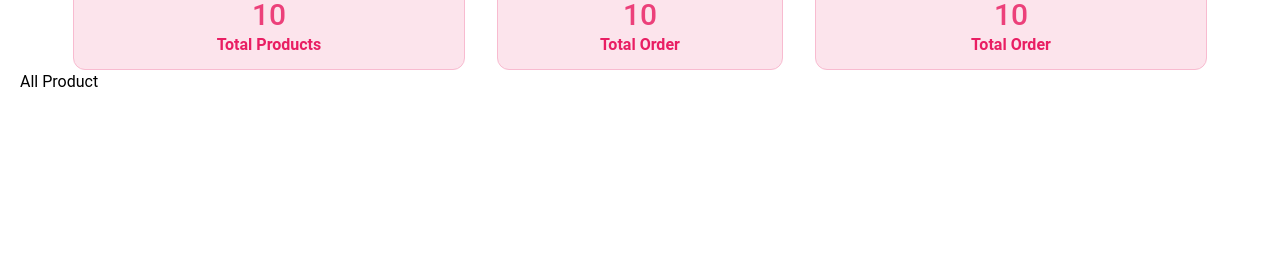
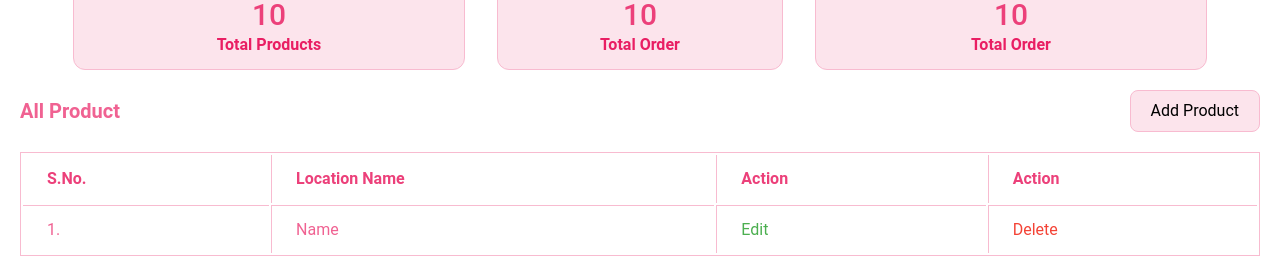
Before and after one commit to dg-codingbapunu/E-commerce-app, a React (Vite) app in the folder ecommerce/: page /admin-dashboard in a window 1280 px wide. Shown: the part 615-871 px from the top of the page. Before the commit the page ends 800 px from the top, so only its background shows below. Built offline with nearby package versions, Linux system fonts and the light colour scheme.

Commit message:
all detail

```diff
--- /dev/null
+++ b/ecommerce/src/components/admin/OrderDetail.jsx
@@ -0,0 +1,62 @@
+const OrderDetail = () => {
+  return (
+    <div>
+      <div>
+        <div className="py-5">
+          {/* text  */}
+          <h1 className=" text-xl text-pink-300 font-bold">All Order</h1>
+        </div>
+
+        {/* table  */}
+        <div className="w-full overflow-x-auto">
+          <table className="w-full text-left border border-collapse sm:border-separate border-pink-100 text-pink-400">
+            <tbody>
+              <tr>
+                <th
+                  scope="col"
+                  className="h-12 px-6 text-md border-l first:border-l-0 border-pink-100 text-slate-700 bg-slate-100 font-bold fontPara"
+                >
+                  S.No.
+                </th>
+                <th
+                  scope="col"
+                  className="h-12 px-6 text-md font-bold fontPara border-l first:border-l-0 border-pink-100 text-slate-700 bg-slate-100"
+                >
+                  Location Name
+                </th>
+                <th
+                  scope="col"
+                  className="h-12 px-6 text-md font-bold fontPara border-l first:border-l-0 border-pink-100 text-slate-700 bg-slate-100"
+                >
+                  Action
+                </th>
+                <th
+                  scope="col"
+                  className="h-12 px-6 text-md font-bold fontPara border-l first:border-l-0 border-pink-100 text-slate-700 bg-slate-100"
+                >
+                  Action
+                </th>
+              </tr>
+              <tr className="text-pink-300">
+                <td className="h-12 px-6 text-md transition duration-300 border-t border-l first:border-l-0 border-pink-100 stroke-slate-500 text-slate-500 ">
+                  1.
+                </td>
+                <td className="h-12 px-6 text-md transition duration-300 border-t border-l first:border-l-0 border-pink-100 stroke-slate-500 text-slate-500 first-letter:uppercase ">
+                  {"name"}
+                </td>
+                <td className="h-12 px-6 text-md transition duration-300 border-t border-l first:border-l-0 border-pink-100 stroke-slate-500 text-slate-500 text-green-500 cursor-pointer ">
+                  Edit
+                </td>
+                <td className="h-12 px-6 text-md transition duration-300 border-t border-l first:border-l-0 border-pink-100 stroke-slate-500 text-slate-500 text-red-500 cursor-pointer ">
+                  Delete
+                </td>
+              </tr>
+            </tbody>
+          </table>
+        </div>
+      </div>
+    </div>
+  );
+};
+
+export default OrderDetail;
--- /dev/null
+++ b/ecommerce/src/components/admin/ProductDetial.jsx
@@ -0,0 +1,64 @@
+const ProductDetail = () => {
+  return (
+    <div>
+      <div className="py-5 flex justify-between items-center">
+        {/* text  */}
+        <h1 className=" text-xl text-pink-300 font-bold">All Product</h1>
+        {/* Add Product Button  */}
+        <button className="px-5 py-2 bg-pink-50 border border-pink-100 rounded-lg">
+          Add Product
+        </button>
+      </div>
+
+      {/* table  */}
+      <div className="w-full overflow-x-auto">
+        <table className="w-full text-left border border-collapse sm:border-separate border-pink-100 text-pink-400">
+          <tbody>
+            <tr>
+              <th
+                scope="col"
+                className="h-12 px-6 text-md border-l first:border-l-0 border-pink-100 text-slate-700 bg-slate-100 font-bold fontPara"
+              >
+                S.No.
+              </th>
+              <th
+                scope="col"
+                className="h-12 px-6 text-md font-bold fontPara border-l first:border-l-0 border-pink-100 text-slate-700 bg-slate-100"
+              >
+                Location Name
+              </th>
+              <th
+                scope="col"
+                className="h-12 px-6 text-md font-bold fontPara border-l first:border-l-0 border-pink-100 text-slate-700 bg-slate-100"
+              >
+                Action
+              </th>
+              <th
+                scope="col"
+                className="h-12 px-6 text-md font-bold fontPara border-l first:border-l-0 border-pink-100 text-slate-700 bg-slate-100"
+              >
+                Action
+              </th>
+            </tr>
+            <tr className="text-pink-300">
+              <td className="h-12 px-6 text-md transition duration-300 border-t border-l first:border-l-0 border-pink-100 stroke-slate-500 text-slate-500 ">
+                1.
+              </td>
+              <td className="h-12 px-6 text-md transition duration-300 border-t border-l first:border-l-0 border-pink-100 stroke-slate-500 text-slate-500 first-letter:uppercase ">
+                {"name"}
+              </td>
+              <td className="h-12 px-6 text-md transition duration-300 border-t border-l first:border-l-0 border-pink-100 stroke-slate-500 text-slate-500 text-green-500 cursor-pointer ">
+                Edit
+              </td>
+              <td className="h-12 px-6 text-md transition duration-300 border-t border-l first:border-l-0 border-pink-100 stroke-slate-500 text-slate-500 text-red-500 cursor-pointer ">
+                Delete
+              </td>
+            </tr>
+          </tbody>
+        </table>
+      </div>
+    </div>
+  );
+};
+
+export default ProductDetail;
--- /dev/null
+++ b/ecommerce/src/components/admin/UserDetail.jsx
@@ -0,0 +1,62 @@
+const UserDetail = () => {
+  return (
+    <div>
+      <div>
+        <div className="py-5 flex justify-between items-center">
+          {/* text  */}
+          <h1 className=" text-xl text-pink-300 font-bold">All User</h1>
+        </div>
+
+        {/* table  */}
+        <div className="w-full overflow-x-auto">
+          <table className="w-full text-left border border-collapse sm:border-separate border-pink-100 text-pink-400">
+            <tbody>
+              <tr>
+                <th
+                  scope="col"
+                  className="h-12 px-6 text-md border-l first:border-l-0 border-pink-100 text-slate-700 bg-slate-100 font-bold fontPara"
+                >
+                  S.No.
+                </th>
+                <th
+                  scope="col"
+                  className="h-12 px-6 text-md font-bold fontPara border-l first:border-l-0 border-pink-100 text-slate-700 bg-slate-100"
+                >
+                  Location Name
+                </th>
+                <th
+                  scope="col"
+                  className="h-12 px-6 text-md font-bold fontPara border-l first:border-l-0 border-pink-100 text-slate-700 bg-slate-100"
+                >
+                  Action
+                </th>
+                <th
+                  scope="col"
+                  className="h-12 px-6 text-md font-bold fontPara border-l first:border-l-0 border-pink-100 text-slate-700 bg-slate-100"
+                >
+                  Action
+                </th>
+              </tr>
+              <tr className="text-pink-300">
+                <td className="h-12 px-6 text-md transition duration-300 border-t border-l first:border-l-0 border-pink-100 stroke-slate-500 text-slate-500 ">
+                  1.
+                </td>
+                <td className="h-12 px-6 text-md transition duration-300 border-t border-l first:border-l-0 border-pink-100 stroke-slate-500 text-slate-500 first-letter:uppercase ">
+                  {"name"}
+                </td>
+                <td className="h-12 px-6 text-md transition duration-300 border-t border-l first:border-l-0 border-pink-100 stroke-slate-500 text-slate-500 text-green-500 cursor-pointer ">
+                  Edit
+                </td>
+                <td className="h-12 px-6 text-md transition duration-300 border-t border-l first:border-l-0 border-pink-100 stroke-slate-500 text-slate-500 text-red-500 cursor-pointer ">
+                  Delete
+                </td>
+              </tr>
+            </tbody>
+          </table>
+        </div>
+      </div>
+    </div>
+  );
+};
+
+export default UserDetail;
--- a/ecommerce/src/pages/admin/AdminDashboard.jsx
+++ b/ecommerce/src/pages/admin/AdminDashboard.jsx
@@ -1,4 +1,7 @@
 import { Tab, Tabs, TabList, TabPanel } from "react-tabs";
+import ProductDetail from "../../components/admin/ProductDetial";
+import OrderDetail from "../../components/admin/OrderDetail";
+import UserDetail from "../../components/admin/UserDetail";
 
 const AdminDashboard = () => {
   return (
@@ -27,10 +30,10 @@ const AdminDashboard = () => {
             {/* text  */}
             <div className="">
               <h1 className=" text-center text-lg text-pink-500">
-                <span className=" font-bold">Name :</span> Kamal Nayan Upadhyay
+                <span className=" font-bold">Name :</span> Patitapaban Panda
               </h1>
               <h1 className=" text-center text-lg text-pink-500">
-                <span className=" font-bold">Email :</span> test@gmail.com
+                <span className=" font-bold">Email :</span> pp195025@gmail.com
               </h1>
             </div>
           </div>
@@ -133,11 +136,17 @@ const AdminDashboard = () => {
               </Tab>
             </TabList>
 
-            <TabPanel>All Product</TabPanel>
+            <TabPanel>
+              <ProductDetail />
+            </TabPanel>
 
-            <TabPanel>All Order</TabPanel>
+            <TabPanel>
+              <OrderDetail />
+            </TabPanel>
 
-            <TabPanel>All User</TabPanel>
+            <TabPanel>
+              <UserDetail />
+            </TabPanel>
           </Tabs>
         </div>
       </div>
```
